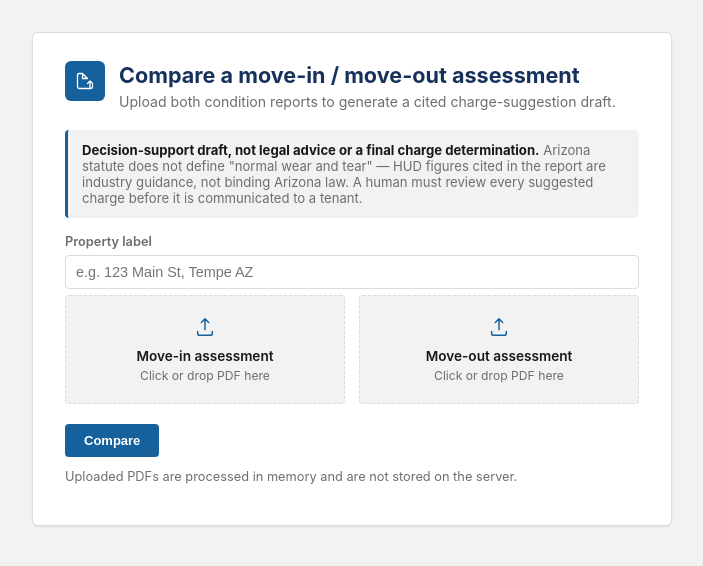
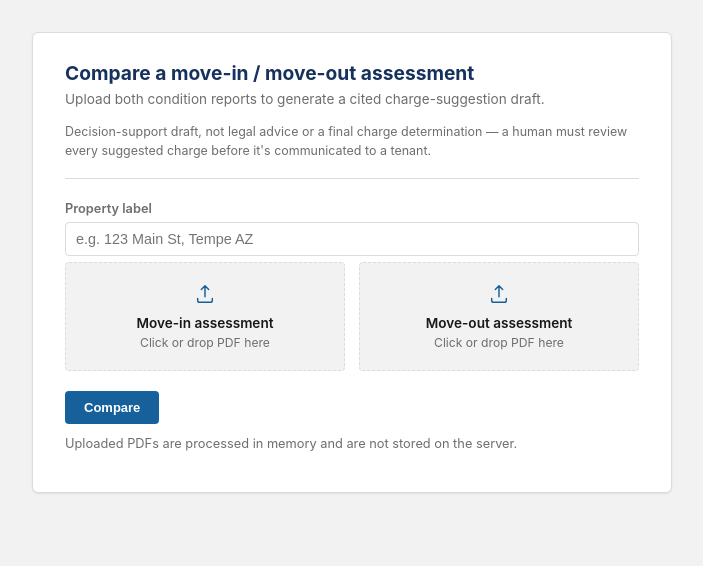
Before and after one commit to jerryreidhead-code/onq-tenant-assessment-tool, a Flask app: page / in a window 1280 px wide. Shown: the part 50-616 px from the top of the page, without its empty margins (288-991 px from the left). Run offline with Flask 3, Linux system fonts and the light colour scheme; some libraries are stand-ins or nearby versions.

Commit message:
Simplify upload page and fix native file-input tooltip bug
The file input covered the entire dropzone with opacity:0, which in some
browsers still surfaces its native "No file chosen" tooltip on hover since
opacity doesn't suppress native UI layer tooltips. Visually hide it with
the standard clip-rect technique instead -- it's fully detached from the
cursor now (drag/drop and click-to-open still work via the zone div).

Also strips the page down: drop the icon-block header, fold the legal
disclaimer into a plain compact line instead of a boxed callout, and tighten
spacing throughout for a cleaner, less cluttered first screen.

```diff
--- a/webapp/static/style.css
+++ b/webapp/static/style.css
@@ -138,9 +138,17 @@ main { flex: 1; display: flex; flex-direction: column; }
   display: flex; align-items: center; justify-content: center;
 }
 .card-icon svg { width: 20px; height: 20px; flex-shrink: 0; }
-h1 { font-size: 1.35rem; margin: 0 0 4px; color: var(--heading); font-weight: 700; line-height: 1.3; }
-.subtitle { margin: 0; color: var(--muted); font-size: 0.88rem; }
+h1 { font-size: 1.2rem; margin: 0 0 5px; color: var(--heading); font-weight: 700; line-height: 1.3; }
+.subtitle { margin: 0 0 16px; color: var(--muted); font-size: 0.85rem; }
 .subtitle.center { text-align: center; margin-bottom: 20px; }
+.disclaimer-inline {
+  font-size: 0.78rem;
+  color: var(--muted);
+  margin: 0 0 22px;
+  padding-bottom: 18px;
+  border-bottom: 1px solid var(--border);
+  line-height: 1.5;
+}
 .eyebrow {
   margin: 0 0 2px;
   font-size: 0.72rem;
@@ -241,7 +249,15 @@ button.is-loading .btn-label::after {
 .dropzone:hover { border-color: var(--primary); }
 .dropzone.drag-over { border-color: var(--primary); background: rgba(22,96,156,0.06); }
 .dropzone.has-file { border-style: solid; border-color: var(--success); background: var(--wear); }
-.dropzone input[type=file] { position: absolute; inset: 0; opacity: 0; cursor: pointer; }
+.dropzone input[type=file] {
+  position: absolute;
+  width: 1px; height: 1px;
+  padding: 0; margin: -1px;
+  overflow: hidden;
+  clip: rect(0, 0, 0, 0);
+  white-space: nowrap;
+  border: 0;
+}
 .dz-icon { width: 22px; height: 22px; color: var(--primary); margin-bottom: 6px; }
 .dropzone.has-file .dz-icon { color: var(--success); }
 .dz-label { display: block; font-weight: 600; font-size: 0.85rem; color: var(--text); }
--- a/webapp/templates/index.html
+++ b/webapp/templates/index.html
@@ -2,21 +2,12 @@
 {% block content %}
 <div class="page-center">
 <div class="card">
-  <div class="card-header">
-    <div class="card-icon">
-      <svg viewBox="0 0 24 24" fill="none" xmlns="http://www.w3.org/2000/svg"><path d="M9 3H5a2 2 0 0 0-2 2v14a2 2 0 0 0 2 2h14a2 2 0 0 0 2-2v-4M9 3v6h6M9 3l6 6m6 6-3-3m0 0-3 3m3-3v9" stroke="currentColor" stroke-width="1.6" stroke-linecap="round" stroke-linejoin="round"/></svg>
-    </div>
-    <div>
-      <h1>Compare a move-in / move-out assessment</h1>
-      <p class="subtitle">Upload both condition reports to generate a cited charge-suggestion draft.</p>
-    </div>
-  </div>
+  <h1>Compare a move-in / move-out assessment</h1>
+  <p class="subtitle">Upload both condition reports to generate a cited charge-suggestion draft.</p>
 
-  <p class="disclaimer">
-    <strong>Decision-support draft, not legal advice or a final charge determination.</strong>
-    Arizona statute does not define "normal wear and tear" &mdash; HUD figures cited in the
-    report are industry guidance, not binding Arizona law. A human must review every
-    suggested charge before it is communicated to a tenant.
+  <p class="disclaimer-inline">
+    Decision-support draft, not legal advice or a final charge determination — a human must
+    review every suggested charge before it's communicated to a tenant.
   </p>
 
   <form method="post" action="{{ url_for('compare') }}" enctype="multipart/form-data" id="compare-form">
```
